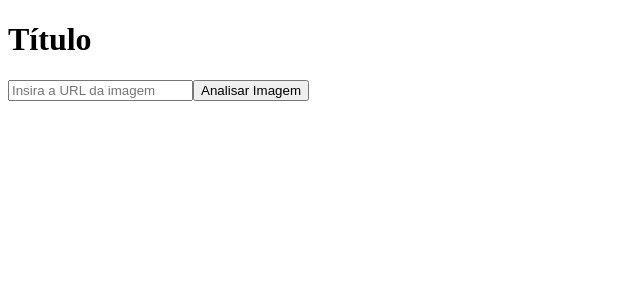
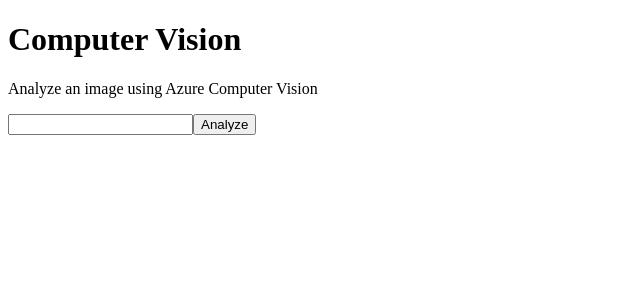
Before and after one commit to diogoodev/analyse-and-generate-images-with-Azure-IA, a React (Create React App) app: page / in a window 1280 px wide. Shown: the top 300 px of the page, without its empty margins (0-640 px from the left). Built offline with nearby package versions, Linux system fonts and the light colour scheme; the HTML template or start-up script is replaced by a standard one.

Commit message:
finish feature computer vision analyses

```diff
--- a/package.json
+++ b/package.json
@@ -3,13 +3,16 @@
   "version": "0.1.0",
   "private": true,
   "dependencies": {
+    "@azure/cognitiveservices-computervision": "^8.2.0",
+    "@azure/ms-rest-azure-js": "^2.1.0",
     "@testing-library/jest-dom": "^4.2.4",
     "@testing-library/react": "^9.3.2",
     "@testing-library/user-event": "^7.1.2",
     "dotenv": "^16.3.1",
     "react": "^16.12.0",
     "react-dom": "^16.12.0",
-    "react-scripts": "^5.0.1"
+    "react-scripts": "^5.0.1",
+    "validator": "^13.11.0"
   },
   "scripts": {
     "start": "react-scripts start",
--- a/src/App.js
+++ b/src/App.js
@@ -1,44 +1,41 @@
 import React, { useState } from 'react';
+import DisplayResults from './DisplayResults';
 import analyzeImage from './azure-image-analysis';
 
-function App() {
-  const [url, setUrl] = useState('');
+const App = () => {
+  const [imageUrl, setImageUrl] = useState('');
   const [results, setResults] = useState(null);
   const [loading, setLoading] = useState(false);
 
-  const handleImageAnalysis = async () => {
+  const handleAnalyzeClick = async () => {
     setLoading(true);
-    const data = await analyzeImage(url);
-    setResults(data);
-    setLoading(false);
-  };
-
-  const DisplayResults = () => {
-    if (!results) return null;
-    return (
-      <div>
-        <h2>Resultados:</h2>
-        <img src={url} alt="Analyzed" />
-        <pre>{JSON.stringify(results, null, 2)}</pre>
-      </div>
-    );
+    try {
+      const response = await analyzeImage(imageUrl);
+      setResults(response);
+    } catch (error) {
+      console.error('Error analyzing image:', error.message);
+    } finally {
+      setLoading(false);
+    }
   };
 
   return (
     <div>
-      <h1>Título</h1>
+      <h1>Computer Vision</h1>
+      <p>Analyze an image using Azure Computer Vision</p>
+
       <input
         type="text"
-        value={url}
-        onChange={(e) => setUrl(e.target.value)}
-        placeholder="Insira a URL da imagem"
+        value={imageUrl}
+        onChange={(e) => setImageUrl(e.target.value)}
       />
-      <button onClick={handleImageAnalysis} disabled={loading}>
-        {loading ? 'Analisando...' : 'Analisar Imagem'}
+      <button onClick={handleAnalyzeClick} disabled={loading}>
+        Analyze
       </button>
-      <DisplayResults />
+      {loading && <p>Processing...</p>}
+      {results && <DisplayResults results={results} imageUrl={imageUrl} />}
     </div>
   );
-}
+};
 
 export default App;
--- /dev/null
+++ b/src/DisplayResults.js
@@ -0,0 +1,25 @@
+// DisplayResults.js
+
+import React from 'react';
+
+const DisplayResults = ({ results, imageUrl }) => {
+  return (
+    <div>
+      <h2>Computer Vision Analysis</h2>
+      <p>Computer Vision analyses:</p>
+
+      {imageUrl && (
+        <img
+          src={imageUrl}
+          alt="Analyzed Image"
+          style={{ width: '200px', height: '200px' }}
+        />
+      )}
+
+      <h3>Analysis Results:</h3>
+      <pre>{JSON.stringify(results, null, 2)}</pre>
+    </div>
+  );
+};
+
+export default DisplayResults;
--- a/src/azure-image-analysis.js
+++ b/src/azure-image-analysis.js
@@ -1,28 +1,35 @@
-const axios = require('axios');
-
-async function analyzeImage(imageUrl) {
-  const endpoint = 'https://visaodeia.cognitiveservices.azure.com/';
+const analyzeImage = async (imageUrl) => {
   const params = {
-    visualFeatures: 'Categories,Description,Tags',
-    details: 'Landmarks',
-    language: 'pt',
-  };
-  const headers = {
-    'Content-Type': 'application/json',
-    'Ocp-Apim-Subscription-Key': '9cbef780337e459793f317d0ff64d544',
+    features: ['tags'],
+    'model-version': 'latest',
+    language: 'en',
+    'gender-neutral-caption': 'False',
   };
 
   try {
-    const response = await axios.post(
-      endpoint,
-      { url: imageUrl },
-      { params, headers }
+    const response = await fetch(
+      `https://visaodeia.cognitiveservices.azure.com/computervision/imageanalysis:analyze?api-version=2023-10-01&${new URLSearchParams(
+        params
+      )}`,
+      {
+        method: 'POST',
+        headers: {
+          'Content-Type': 'application/json',
+          'Ocp-Apim-Subscription-Key': '9cbef780337e459793f317d0ff64d544',
+        },
+        body: JSON.stringify({ url: imageUrl }),
+      }
     );
-    return response.data;
+
+    if (response.ok) {
+      return await response.json();
+    } else {
+      const errorData = await response.json();
+      throw new Error(`Error analyzing image: ${errorData.error.message}`);
+    }
   } catch (error) {
-    console.error('Error analyzing image:', error.message);
     throw error;
   }
-}
+};
 
-module.exports = analyzeImage;
+export default analyzeImage;
```
Also changed, not shown: 1 other file (tests, documents, lock files or other folders).
